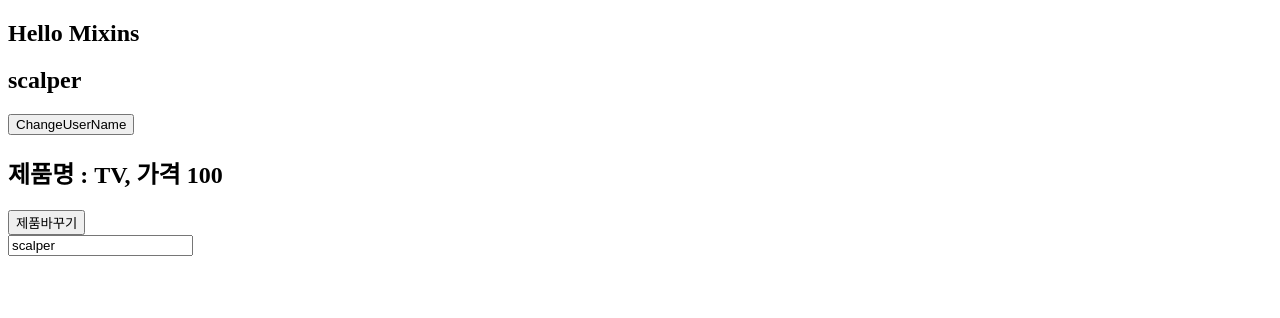
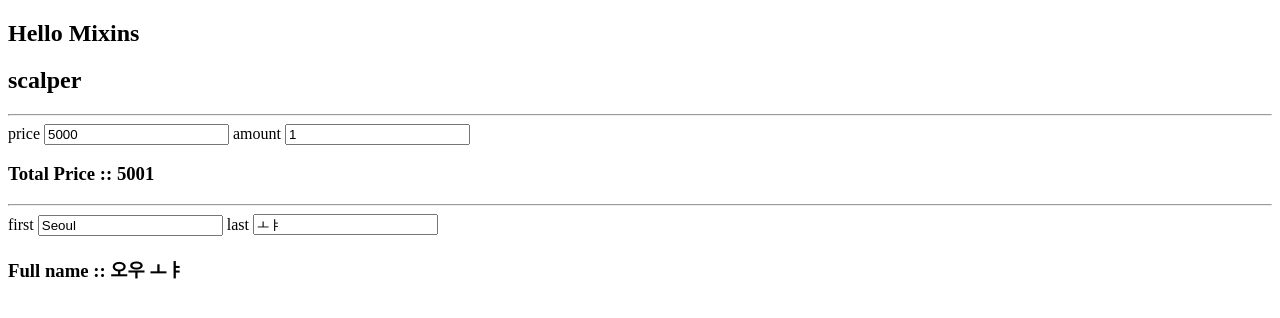
Before and after one commit to OKYOUNGBIN/Practice_Vue_Basic, a Vue app: page / in a window 1280 px wide. Shown: the top 318 px of the page. Built offline with nearby package versions, Linux system fonts and the light colour scheme.

Commit message:
composition-method-watch

```diff
--- a/src/components/composition/TestComponent.vue
+++ b/src/components/composition/TestComponent.vue
@@ -1,38 +1,82 @@
 <template>
   <h2>{{ username }}</h2>
-  <button @click="changeName">ChangeUserName</button>
-  <h2>제품명 : {{ name }}, 가격 {{ price }}</h2>
-  <button @click="changeProduct">제품바꾸기</button>
+  <hr />
   <div>
-    <input type="text" v-model="username" />
+    price <input type="number" v-model="price" /> amount
+    <input type="number" v-model="amount" />
+    <h3>Total Price :: {{ totalPrice }}</h3>
+  </div>
+  <hr />
+  <div>
+    first <input type="text" v-model="home.city" /> last
+    <input type="text" v-model="last" />
+    <h3>Full name :: {{ fullName }}</h3>
   </div>
 </template>
 
 <script>
-import { reactive, toRefs, ref } from "vue";
+import { reactive, toRefs, ref, computed, watch } from "vue";
 export default {
   name: "TestComponet",
   setup() {
     const username = ref("scalper");
+    const price = ref(5000);
+    const amount = ref(1);
 
-    function changeName() {
-      username.value = "Messi";
-    }
+    const totalPrice = computed(() => {
+      return price.value + amount.value;
+    });
     const state = reactive({
-      name: "TV",
-      price: 100,
+      first: "오우",
+      last: "ㅗㅑ",
+      home: {
+        city: "Seoul",
+        type: "Apartment",
+      },
     });
-    function changeProduct() {
-      state.name = "세탁기";
-      state.price = 5000;
-    }
+    watch(price, (newValue, oldValue) => {
+      console.log(newValue, oldValue);
+    });
+    const fullName = computed(function () {
+      return `${state.first} ${state.last}`;
+    });
+    watch(
+      () => {
+        return state.first;
+      },
+      (newValue, oldValue) => {
+        console.log(newValue.first, oldValue.first);
+      }
+    );
+    watch(
+      () => {
+        return { ...state.home };
+      },
+      (newValue, oldValue) => {
+        console.log(newValue, oldValue);
+      },
+      { deep: true }
+    );
     return {
       username,
-      changeName,
-      changeProduct,
+      price,
+      amount,
+      totalPrice,
       ...toRefs(state),
+      fullName,
     };
   },
+  // data() {
+  //   return {
+  //     price: 5000,
+  //     amount: 1,
+  //   };
+  // },
+  // computed: {
+  //   totalPrice() {
+  //     return this.price * this.amount;
+  //   },
+  // },
 };
 </script>
 
```
